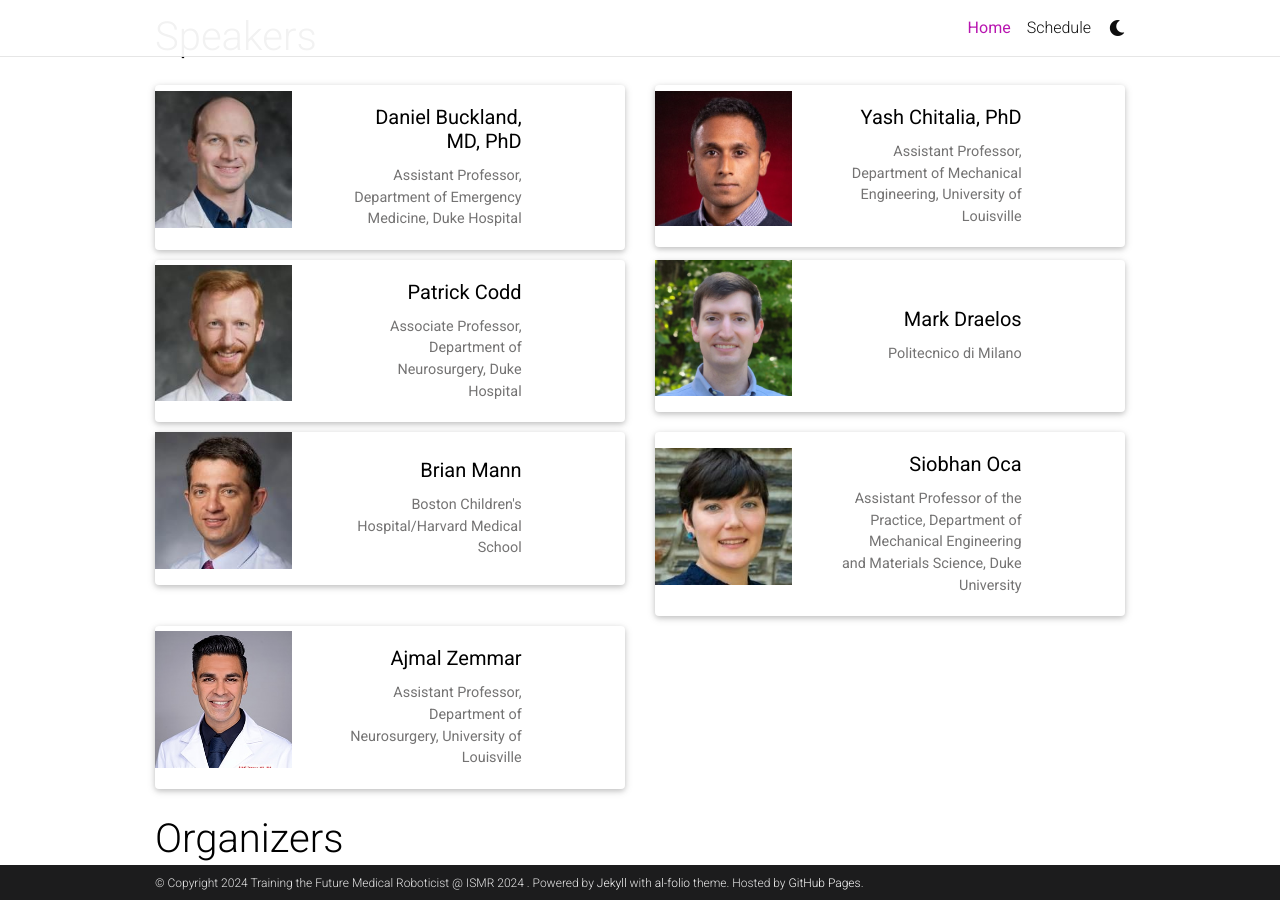
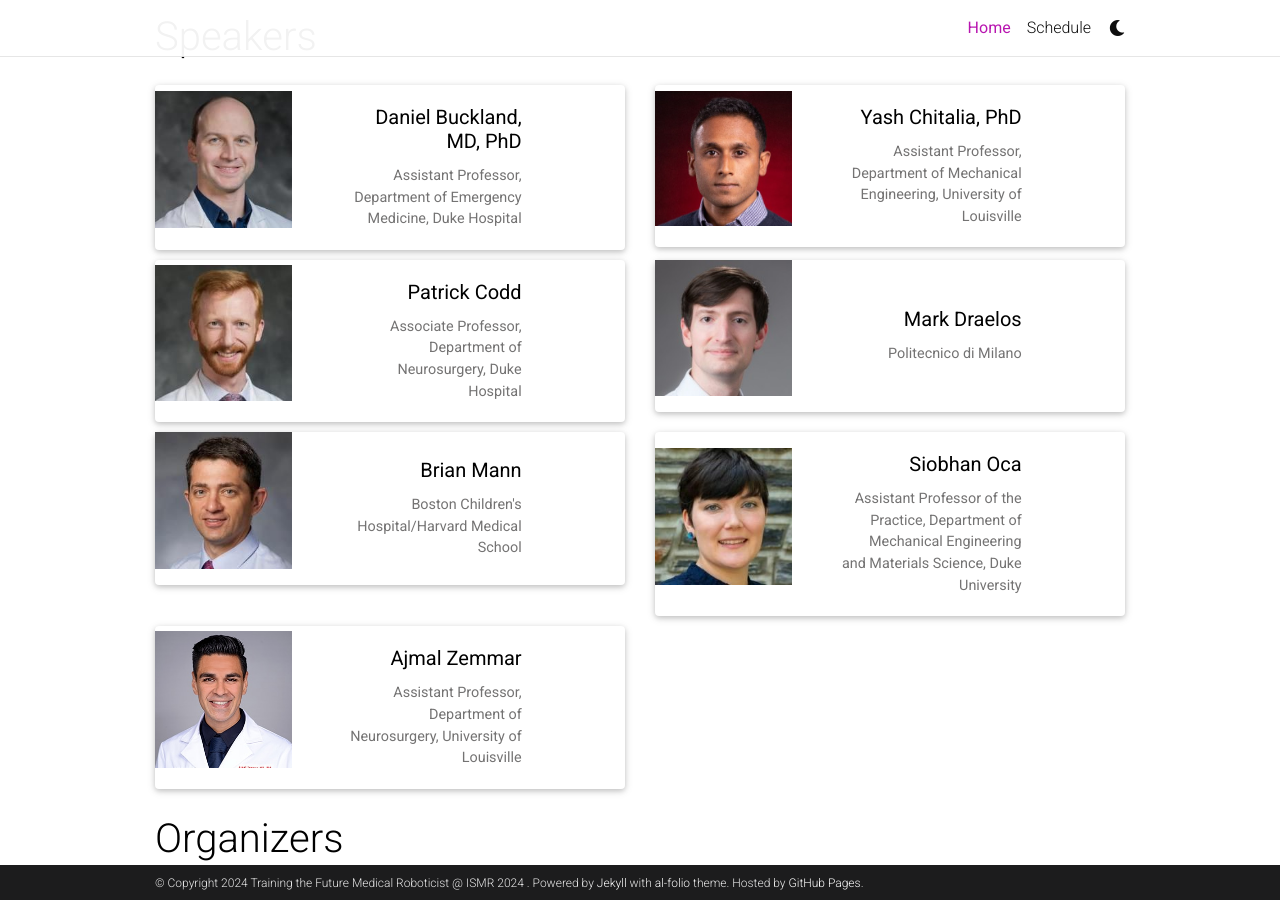
Before and after one commit to future-med-roboticist/future-med-roboticist.github.io, a Jekyll site: the page built from _pages/home.md, in a window 1280 px wide and 900 px high, scrolled down 640 px. Built offline with Jekyll 4.4.1, drawn with Linux system fonts in a browser that asks for light colours; full-size pictures stand in for the smaller copies a plugin makes; comment, search, counter and statistics services are not loaded; a style sheet for code colours, icons or effects is not loaded.

Commit message:
Update home.md

```diff
--- a/_pages/home.md
+++ b/_pages/home.md
@@ -30,7 +30,7 @@ For new and future researchers in the field, there will be discussion by faculty
 
   {% include people_horizontal.html name="Patrick Codd" affiliation="Associate Professor, Department of Neurosurgery, Duke Hospital" url="https://mems.duke.edu/faculty/patrick-codd" img="/assets/img/people/patrick.jpg" %}
 
-  {% include people_horizontal.html name="Mark Draelos" affiliation="Politecnico di Milano" url="https://robotics.umich.edu/profile/mark-draelos/" img="/assets/img/people/mark.jpg" %}
+  {% include people_horizontal.html name="Mark Draelos" affiliation="Politecnico di Milano" url="https://robotics.umich.edu/profile/mark-draelos/" img="/assets/img/people/mark-2.jpg" %}
 
   {% include people_horizontal.html name="Brian Mann" affiliation="Boston Children's Hospital/Harvard Medical School" url="https://mems.duke.edu/faculty/brian-mann" img="/assets/img/people/brian.jpg" %}
 
```
